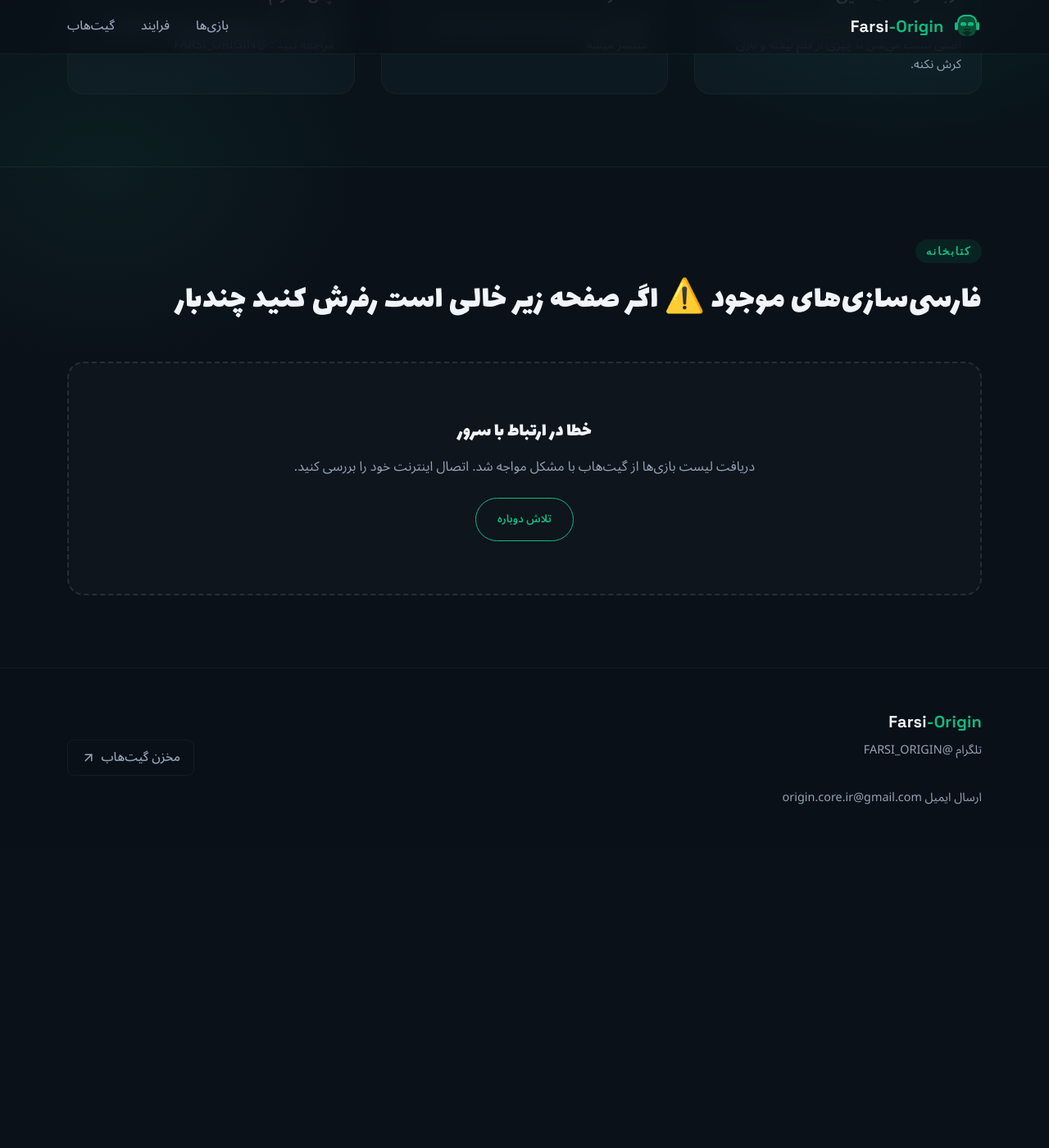
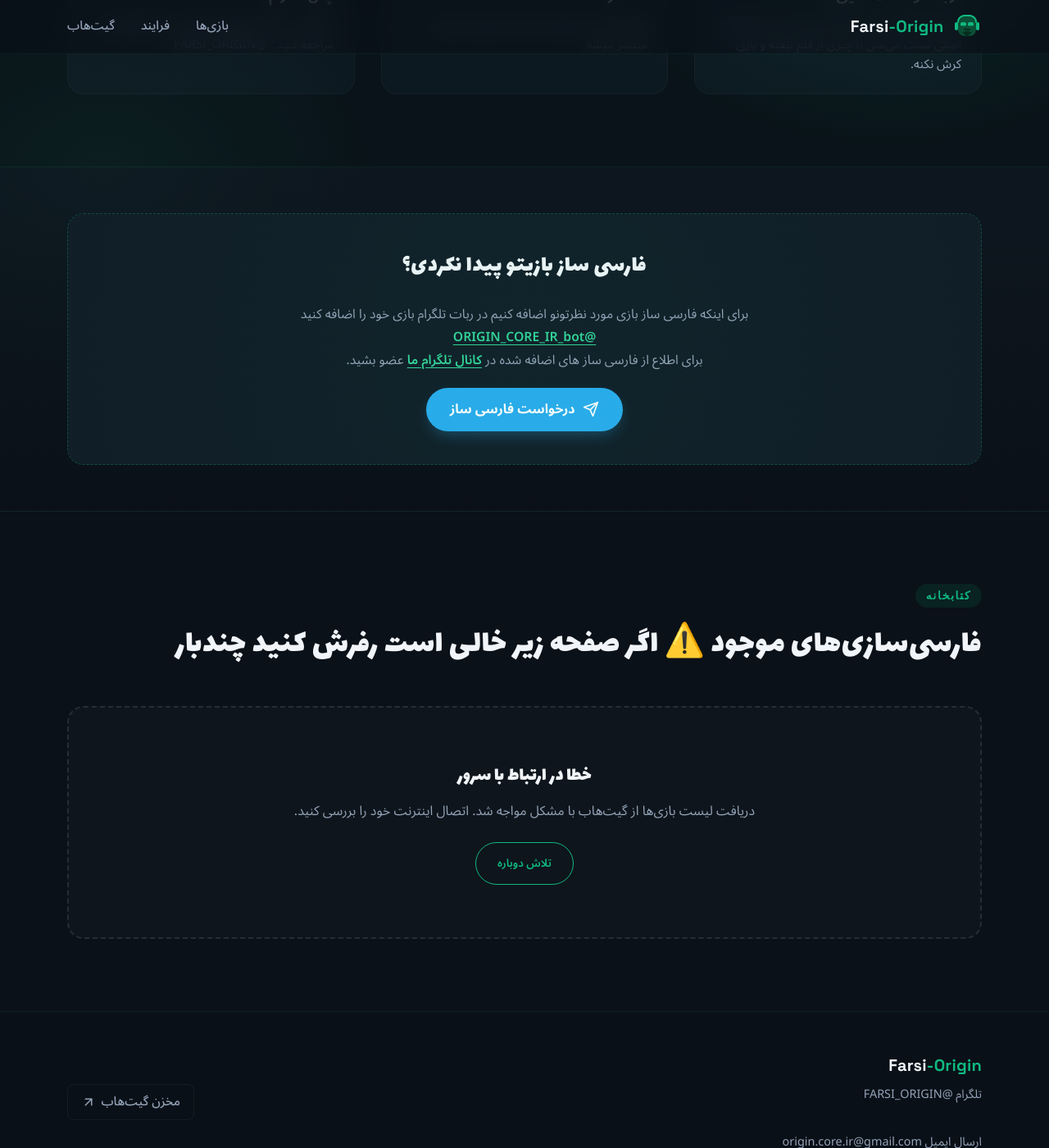
Before and after one commit to Origin-Core/Farsi-Origin, a Jekyll site: the page index.html, which Jekyll copies as it is, in a window 1280 px wide and 1400 px high, scrolled down 980 px. Shown: the whole window at 82% size. Built offline with Jekyll 4.4.1, drawn with Linux system fonts in a browser that asks for light colours; before the commit the page ends 2014 px from its top, so only the background shows below that.

Commit message:
Update index.html

```diff
--- a/index.html
+++ b/index.html
@@ -7,35 +7,11 @@
 <meta name="description" content="فارسی‌سازی بازی‌های ویدیویی — فارسی اوریجین –فارسی ساز Farsi_origin" />
 <meta name="theme-color" content="#0A1118" />
 
-
-
 <link rel="icon" type="image/png" href="/Farsi-Origin/favicon.png" />
-
-
-
-
-
 
 <link rel="preconnect" href="https://fonts.googleapis.com" />
 <link rel="preconnect" href="https://fonts.gstatic.com" crossorigin />
 <link href="https://fonts.googleapis.com/css2?family=Lalezar&family=Noto+Sans+Arabic:wght@400;500;600;700&family=Space+Grotesk:wght@500;600;700&display=swap" rel="stylesheet" />
-
-
-
-
-
-
-
-
-
-
-
-
-
-
-
-
-
 
 <style>
   :root{
@@ -178,6 +154,77 @@
   }
   .steps h3{ font-family:var(--font-body); font-weight:700; font-size:1.1rem; margin:0 0 0.5rem; color:var(--text-primary); }
   .steps p{ color:var(--text-muted); font-size:0.94rem; margin:0; line-height:1.6; }
+
+  /* ---------- Request Section (بخش جدید درخواست) ---------- */
+  .request-section {
+    border-bottom: 1px solid var(--border-subtle);
+    padding-block: 3.5rem;
+    background: linear-gradient(180deg, rgba(17,28,38,0.5) 0%, rgba(10,17,24,0.5) 100%);
+  }
+  .request-box {
+    background: var(--bg-panel);
+    border: 1px dashed rgba(16,185,129,0.3);
+    border-radius: var(--radius-lg);
+    padding: clamp(1.5rem, 4vw, 2.5rem);
+    display: flex;
+    flex-direction: column;
+    align-items: center;
+    text-align: center;
+    gap: 1.2rem;
+    position: relative;
+    overflow: hidden;
+  }
+  .request-box::before {
+    content: '';
+    position: absolute;
+    top: -50%;
+    left: -50%;
+    width: 200%;
+    height: 200%;
+    background: radial-gradient(circle, rgba(16,185,129,0.05) 0%, transparent 70%);
+    pointer-events: none;
+  }
+  .request-title {
+    font-family: var(--font-display);
+    font-size: clamp(1.4rem, 2.5vw, 1.8rem);
+    margin: 0;
+    color: var(--text-primary);
+  }
+  .request-desc {
+    color: var(--text-muted);
+    font-size: 0.98rem;
+    max-width: 650px;
+    margin: 0;
+    line-height: 1.8;
+  }
+  .request-link {
+    color: var(--teal);
+    font-weight: 600;
+    text-decoration: underline;
+    text-underline-offset: 4px;
+    transition: color 0.2s ease;
+  }
+  .request-link:hover {
+    color: var(--jade-bright);
+  }
+  .btn-request {
+    display: inline-flex;
+    align-items: center;
+    gap: 0.6rem;
+    background: #2AABEE;
+    color: #FFFFFF;
+    font-weight: 700;
+    font-size: 1rem;
+    padding: 0.8rem 1.8rem;
+    border-radius: 100px;
+    box-shadow: 0 8px 20px -6px rgba(42,171,238,0.4);
+    transition: all 0.3s var(--ease-spring);
+  }
+  .btn-request:hover {
+    transform: translateY(-3px) scale(1.02);
+    box-shadow: 0 12px 25px -6px rgba(42,171,238,0.6);
+    background: #229ED9;
+  }
 
   /* ---------- Games grid ---------- */
   .games-grid{ display:grid; grid-template-columns:repeat(auto-fill,minmax(260px,1fr)); gap:1.8rem; }
@@ -392,7 +439,6 @@
   }
 </style>
 
-
 <script type="application/ld+json">
 {
   "@context": "https://schema.org",
@@ -403,7 +449,6 @@
   "description": "مجموعه فارسی‌سازی بازی‌های ویدیویی برای دانلود."
 }
 </script>
-
 
 </head>
 <body>
@@ -473,6 +518,25 @@
     </div>
   </section>
 
+  <!-- بخش جدید درخواست فارسی‌ساز -->
+  <section class="request-section">
+    <div class="container">
+      <div class="request-box">
+        <h2 class="request-title">فارسی ساز بازیتو پیدا نکردی؟</h2>
+        <p class="request-desc">
+          برای اینکه فارسی ساز بازی مورد نظرتونو اضافه کنیم در ربات تلگرام بازی خود را اضافه کنید
+          <a href="https://t.me/ORIGIN_CORE_IR_bot" target="_blank" rel="noopener" class="request-link">@ORIGIN_CORE_IR_bot</a>
+          <br>
+          برای اطلاع از فارسی ساز های اضافه شده در <a href="https://t.me/farsi_origin" target="_blank" rel="noopener" class="request-link">کانال تلگرام ما</a> عضو بشید.
+        </p>
+        <a href="https://t.me/ORIGIN_CORE_IR_bot" target="_blank" rel="noopener" class="btn-request">
+          <svg width="20" height="20" viewBox="0 0 24 24" fill="none" stroke="currentColor" stroke-width="2" stroke-linecap="round" stroke-linejoin="round"><path d="M22 2L11 13"></path><path d="M22 2l-7 20-4-9-9-4 20-7z"></path></svg>
+          درخواست فارسی ساز
+        </a>
+      </div>
+    </div>
+  </section>
+
   <section class="games" id="games">
     <div class="container">
       <p class="eyebrow">کتابخانه</p>
@@ -517,13 +581,6 @@
 <footer class="site-footer">
   <div class="container footer-inner">
     <div>
-
-
-
-
-
-
-
       <span class="logo-text">Farsi<span class="logo-accent">-Origin</span></span>
       <p><a href="https://t.me/farsi_origin">تلگرام  @FARSI_ORIGIN</a></p>
       <br>
@@ -535,12 +592,6 @@
     </a>
   </div>
 </footer>
-
-
-
-
-
-
 
 <!-- پاپ‌آپ (Modal) درگاه مالی / خرید -->
 <div id="premium-modal" class="modal-overlay" aria-hidden="true">
@@ -875,7 +908,7 @@
   async function loadGames(){
     renderSkeleton();
     try{
-     const files = await fetchWithRetry(API_URL);
+      const files = await fetchWithRetry(API_URL);
       if(!Array.isArray(files)) throw new Error("unexpected-response");
       const groups = groupFiles(files);
       const products = Object.values(groups).filter(g => g.image && g.archive);
```
Also changed, not shown: other parts of index.html (+6 -24 lines).
